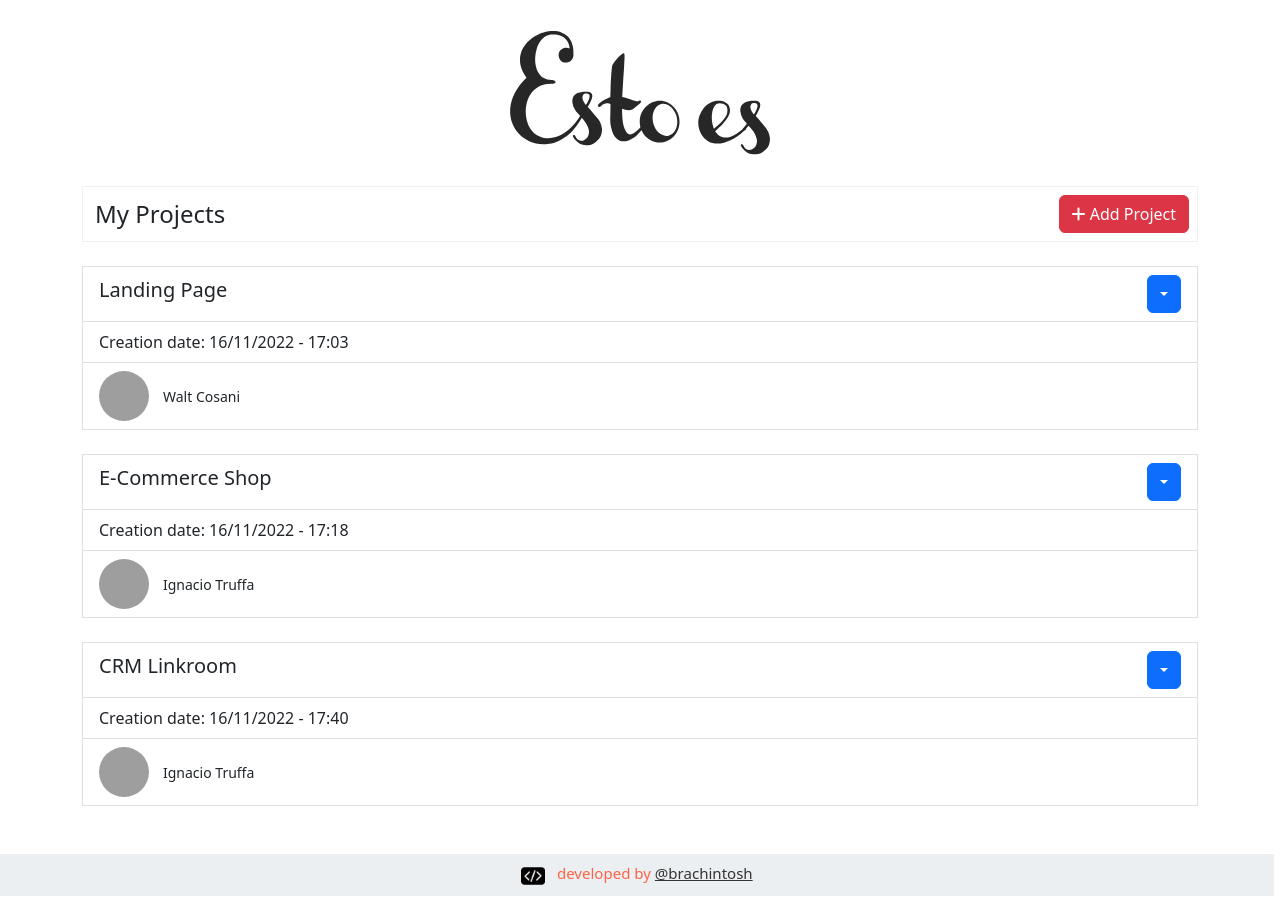
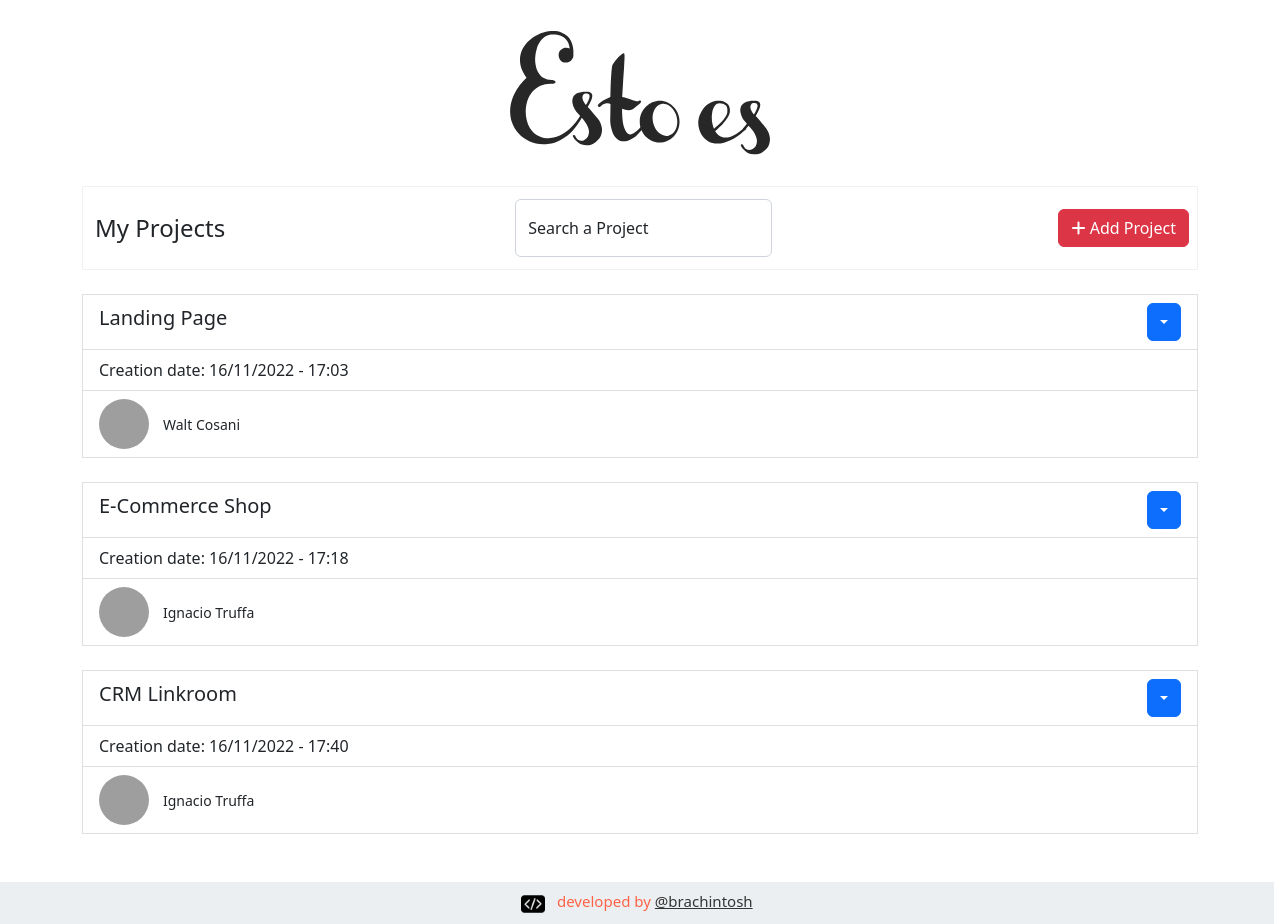
Before and after one commit to Brachintosh/estoEs-frontChallenge, a React (Create React App) app: page / in a window 1280 px wide. Before the commit the page ends 896 px from the top, so only its background shows below. Built offline with nearby package versions, Linux system fonts and the light colour scheme; grey boxes are pictures that could not be loaded.

Commit message:
search-bar-input

```diff
--- a/src/components/ShowList.js
+++ b/src/components/ShowList.js
@@ -10,6 +10,7 @@ const ShowList = () => {
 
   const [rowData, setRowData] = useState({});
   const [show, setShow] = useState(false);
+  const [searchTerm, setSearchTerm] = useState("");
 
   const handleClose = () => setShow(false);
 
@@ -53,11 +54,23 @@ const ShowList = () => {
       }
     })
   };
-
+// eslint-disable-next-line
   return (
     <>
       <div style={{ border: "solid #f1f1f1 .1px", display: "flex", alignItems: "center", justifyContent: "space-between", marginBottom: "1.5em", padding: ".5em 0"}}>
         <h4 style={{margin: "0 .5em"}}>My Projects</h4>
+
+        <div className="form-floating m-1">
+          <input
+            onChange={(e) => setSearchTerm(e.target.value)}
+            type="text"
+            placeholder="Search project..."
+            className="form-control"
+            id="floatingInput"
+          />
+          <label>Search a Project</label>
+        </div>
+
         <Link to="/addProject" className="btn btn-danger" style={{margin: "0 .5em"}}>
           <i className="fa-solid fa-plus"></i>
           {" "}Add Project
@@ -66,7 +79,17 @@ const ShowList = () => {
       </div>
 
       <ul className="list-group list-group-horizontal-xxl text-start mb-4">
-      { projects && projects?.map((project) => (
+      { projects && projects?.filter((val) => {
+          if(searchTerm === "") {
+            return val
+          } else if (val.name.toLowerCase().includes(searchTerm.toLowerCase()) ||
+                     val.projectManager.toLowerCase().includes(searchTerm.toLowerCase()) ||
+                     val.assignedTo.toLowerCase().includes(searchTerm.toLowerCase())
+                     ) {
+            return val
+          }
+        }
+      )?.map((project) => (
         <div key={project.id + Math.random()}>
 
         <li className="list-group-item">
```
